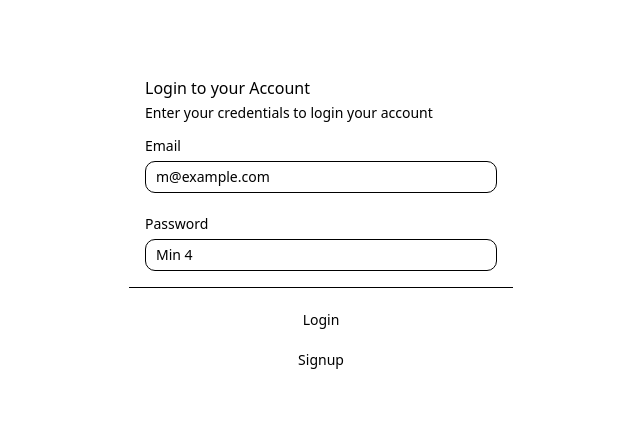
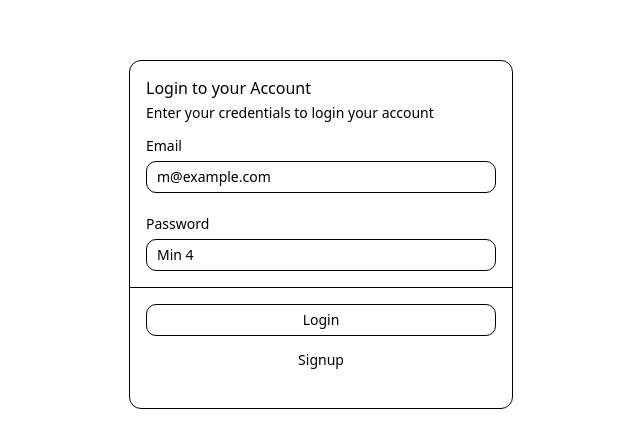
Before and after one commit to HiteshCodesl/Chess.com, a React (Vite) app in the folder Frontend/: page /login in a window 1280 px wide. Shown: the part 166-614 px from the top of the page, without its empty margins (319-959 px from the left). Built offline with nearby package versions, Linux system fonts and the light colour scheme.

Commit message:
added the right url path

```diff
--- a/Frontend/src/components/dashboard/LoginPage.tsx
+++ b/Frontend/src/components/dashboard/LoginPage.tsx
@@ -22,12 +22,12 @@ export function LoginPage() {
 
     const loginRequest = async () => {
         try{
-            const response = await axios.post(`${import.meta.env.VITE_BACKEND_URL}/user/login`, { email, password });
+            const response = await axios.post(`${import.meta.env.VITE_BACKEND_URL}/api/v1/user/login`, { email, password });
         if (response) {
             const token = response.data.token;
             console.log(token);
             localStorage.setItem('token', token)
-            navigate('/room')
+            navigate('/chess-board')
         }
         }catch(e){
             console.log(e);
@@ -36,7 +36,7 @@ export function LoginPage() {
 
     return (
         <div className="h-screen flex justify-center items-center">
-            <Card className="w-full max-w-sm">
+            <Card className="w-full max-w-sm border">
                 <CardHeader>
                     <CardTitle>Login to your Account</CardTitle>
                     <CardDescription>
@@ -74,7 +74,7 @@ export function LoginPage() {
                     </form>
                 </CardContent>
                 <CardFooter className="flex-col gap-2">
-                    <Button onClick={loginRequest} type="submit" className="w-full">
+                    <Button onClick={loginRequest} type="submit" className="w-full" variant={'outline'}>
                         Login
                     </Button>
                     <Link to={'/Signup'}>
--- a/Frontend/src/components/dashboard/SignupPage.tsx
+++ b/Frontend/src/components/dashboard/SignupPage.tsx
@@ -22,7 +22,7 @@ export function SignupPage() {
         const navigate = useNavigate();
 
         const signupRequest = async() => {
-            const response = await axios.post(`${import.meta.env.VITE_BACKEND_URL}/user/signup`, {email, name, password});
+            const response = await axios.post(`${import.meta.env.VITE_BACKEND_URL}/api/v1/user/signup`, {email, name, password});
             if(response){
                 const data  = response.data;
                 console.log(data);
@@ -32,7 +32,7 @@ export function SignupPage() {
 
     return (
         <div className="h-screen flex justify-center items-center">
-            <Card className="w-full max-w-sm ">
+            <Card className="w-full max-w-sm border">
                 <CardHeader>
                     <CardTitle>Login to your account</CardTitle>
                     <CardDescription>
@@ -82,7 +82,7 @@ export function SignupPage() {
                     </form>
                 </CardContent>
                 <CardFooter className="flex-col gap-2">
-                    <Button onClick={signupRequest} type="submit" className="w-full">
+                    <Button onClick={signupRequest} type="submit" className="w-full" variant={'outline'}>
                         Signup
                     </Button>
                     <Link to={'/login'}>
```
